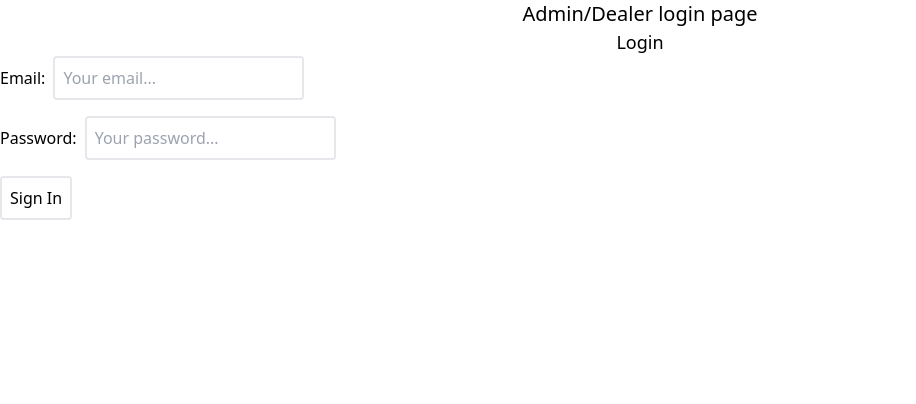
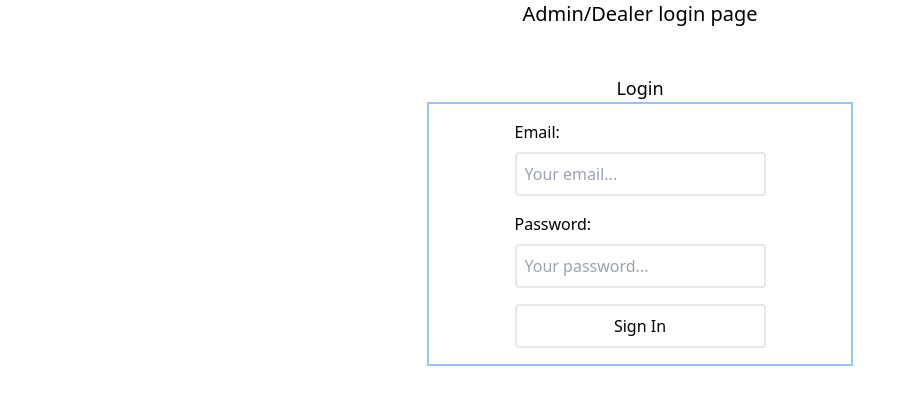
Before and after one commit to Masuda-ReliSource/bike_lease_frontend, a React (Create React App) app: page / in a window 1280 px wide. Shown: the top 404 px of the page, without its empty margins (0-916 px from the left). Built offline with nearby package versions, Linux system fonts and the light colour scheme.

Commit message:
login page design

```diff
--- a/src/pages/Login.js
+++ b/src/pages/Login.js
@@ -15,30 +15,37 @@ function Login() {
   }
 
   return (
-    <>
+    <div className='h-96 flex flex-col justify-center'>
       <h1 className='text-lg text-center'>Login</h1>
+      <div className='mx-auto py-4 flex items-center justify-center border-2 border-blue-300 w-1/3'>
         <form onSubmit={handleSubmit(submitForm)}>
           <div className='mb-4'>
+            <div className='mb-2'>
               <label>Email:</label>
+            </div>
             <input {...register("email")}
             type="email"
             placeholder='Your email...'
-        className="mx-2 p-2 border-2 rounded"/>
+            className="p-2 border-2 rounded"/>
           </div>
           <div className='mb-4'>
+          <div className='mb-2'>
               <label>Password:</label>
+            </div>
             <input {...register("password")}
             type="password"
             placeholder='Your password...'
-         className='mx-2 p-2 border-2 rounded'/>
+            className='p-2 border-2 rounded'/>
           </div>
-      <div>
-        <input className="rounded border-2 p-2"
+          <div className='mt-2 flex justify-center'>
+            <input
               type='submit'
-          value='Sign In'/>
+              value='Sign In'
+              className="rounded border-2 p-2 w-full hover:bg-blue-400 hover:border-blue-400 hover:cursor-pointer"/>
           </div>
         </form>
-    </>
+      </div>
+    </div>
   )
 }
 
```
Lines whose indentation alone changed are shown as unchanged.
